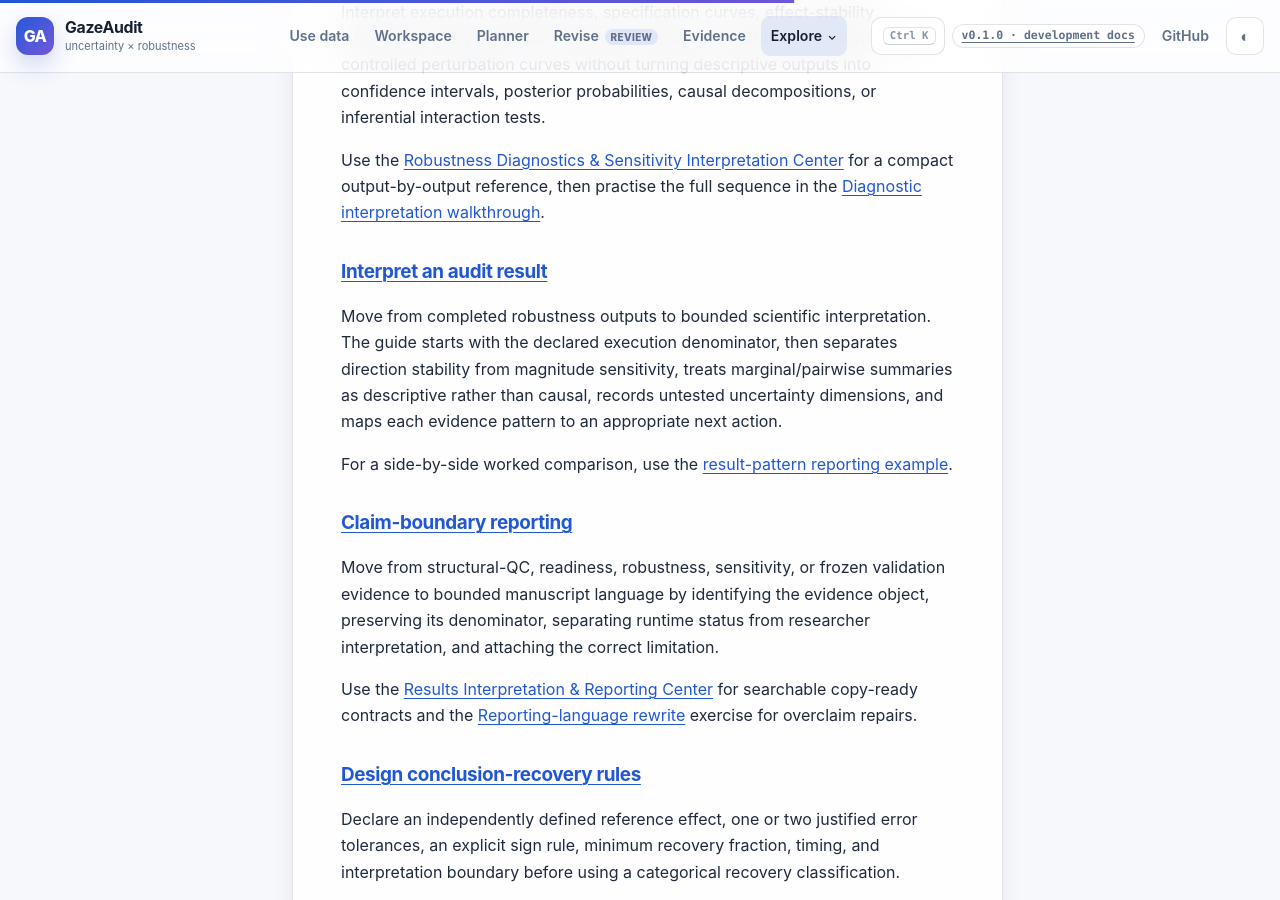
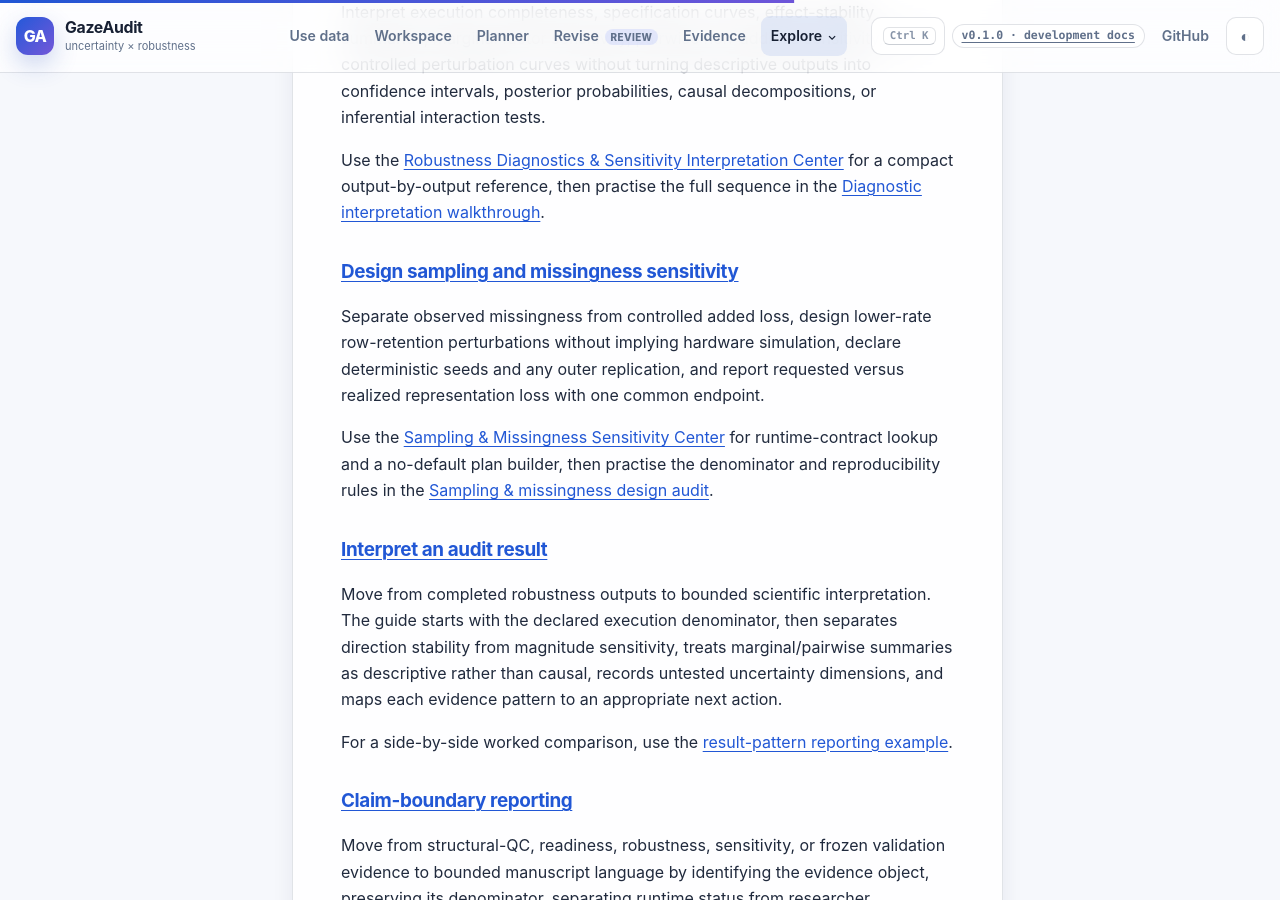
Before and after one commit to stefanosbalaskas/GazeAudit, a Jekyll site: the page built from docs/guides/index.md, in a window 1280 px wide and 900 px high, scrolled down 9318 px. Built offline with Jekyll 4.4.1, drawn with Linux system fonts in a browser that asks for light colours.

Commit message:
docs: surface sampling missingness methodology guide

```diff
--- a/docs/guides/index.md
+++ b/docs/guides/index.md
@@ -229,6 +229,12 @@ Interpret execution completeness, specification curves, effect-stability summari
 
 Use the [Robustness Diagnostics & Sensitivity Interpretation Center]({{ '/docs/robustness-diagnostics/' | relative_url }}) for a compact output-by-output reference, then practise the full sequence in the [Diagnostic interpretation walkthrough]({{ '/docs/examples/robustness-diagnostic-walkthrough/' | relative_url }}).
 
+### [Design sampling and missingness sensitivity](sampling-missingness-sensitivity/)
+
+Separate observed missingness from controlled added loss, design lower-rate row-retention perturbations without implying hardware simulation, declare deterministic seeds and any outer replication, and report requested versus realized representation loss with one common endpoint.
+
+Use the [Sampling & Missingness Sensitivity Center]({{ '/docs/sampling-missingness/' | relative_url }}) for runtime-contract lookup and a no-default plan builder, then practise the denominator and reproducibility rules in the [Sampling & missingness design audit]({{ '/docs/examples/sampling-missingness-design-audit/' | relative_url }}).
+
 ### [Interpret an audit result](interpret-audit-result/)
 
 Move from completed robustness outputs to bounded scientific interpretation. The guide starts with the declared execution denominator, then separates direction stability from magnitude sensitivity, treats marginal/pairwise summaries as descriptive rather than causal, records untested uncertainty dimensions, and maps each evidence pattern to an appropriate next action.
```
